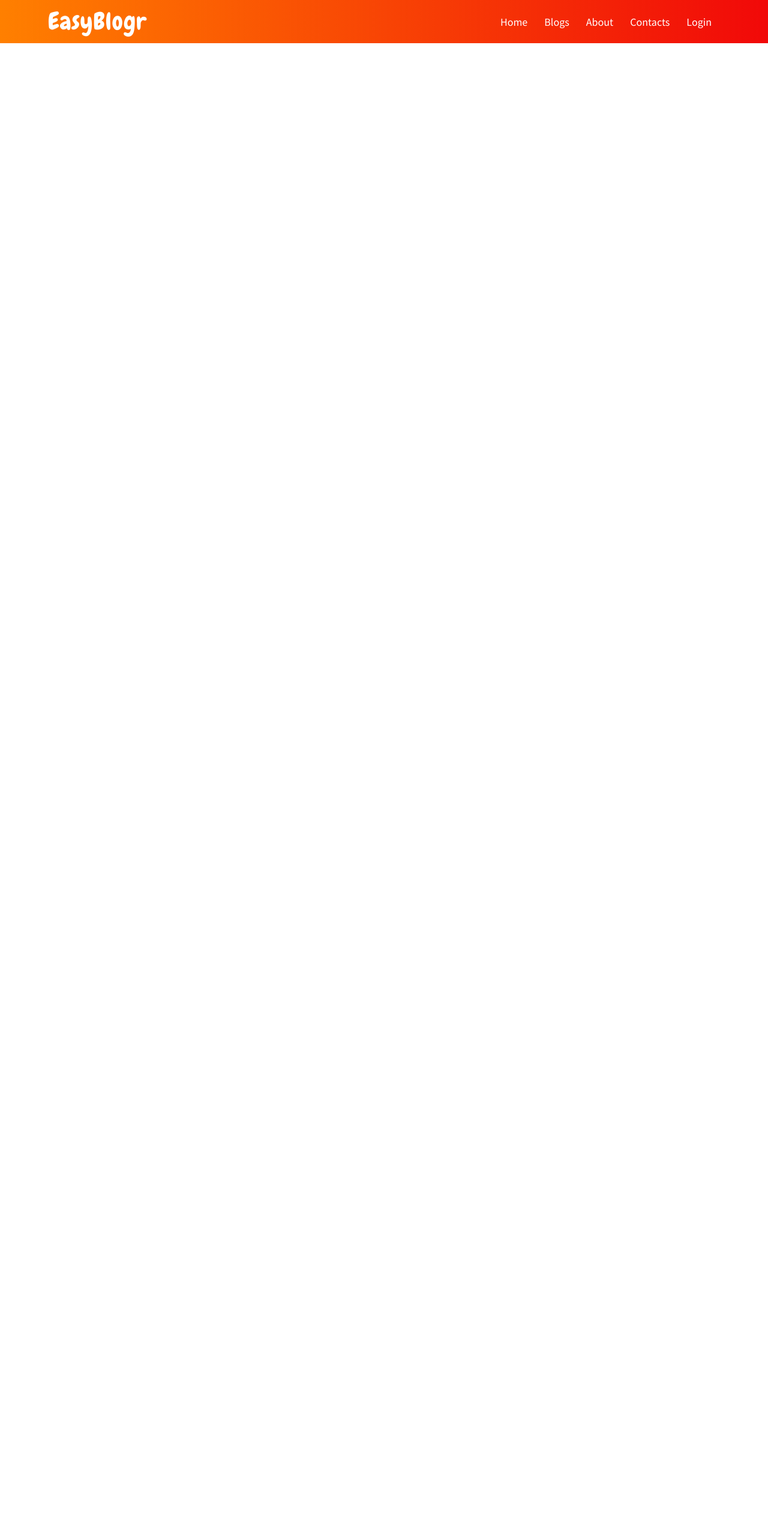
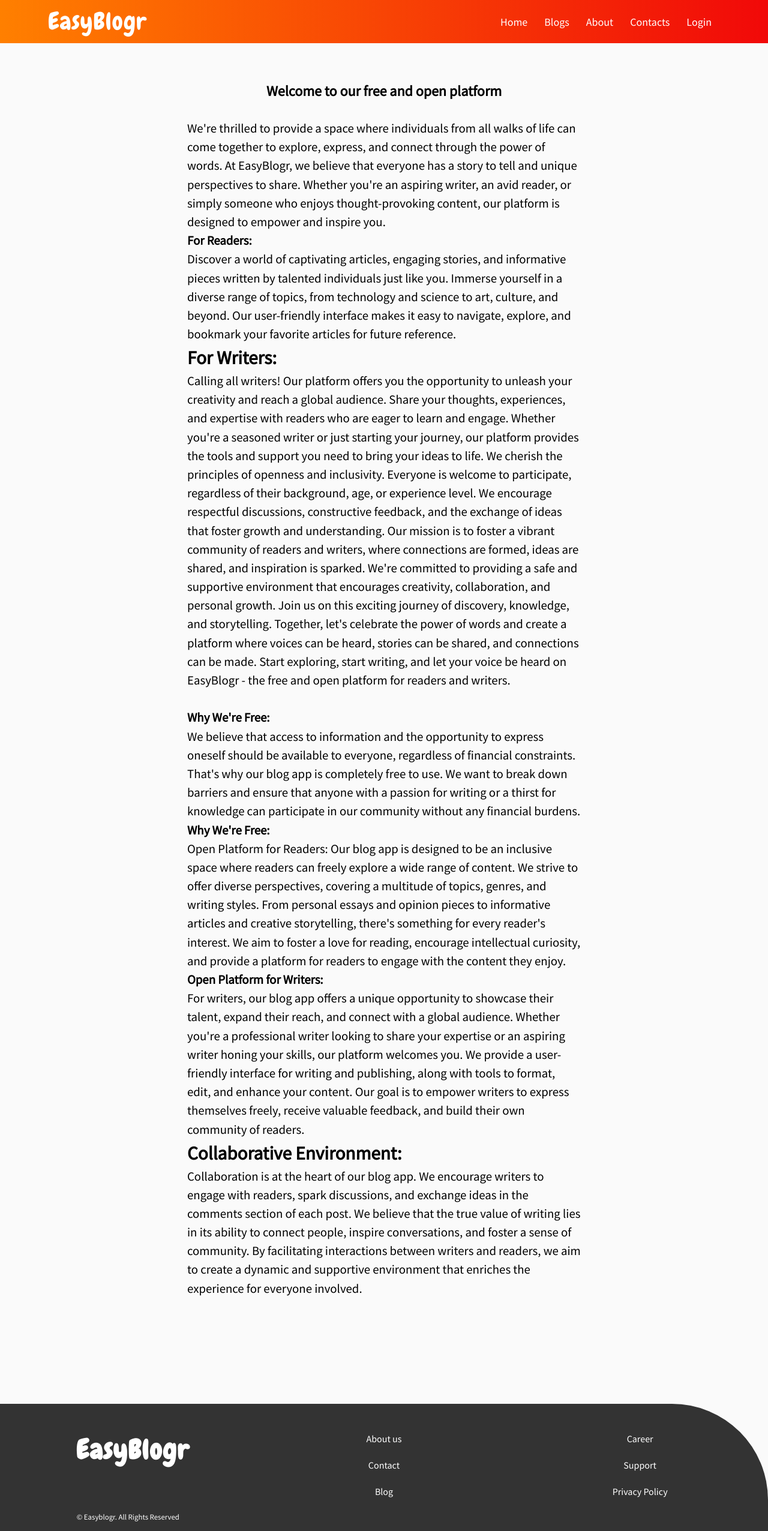
Before and after one commit to usmancmd/easyblogr, a Flask app: page /about in a window 1280 px wide. Shown: the whole page at 60% size. Before the commit the page ends 72 px from the top, so only its background shows below. Run offline with Flask 2, Linux system fonts and the light colour scheme; some libraries are stand-ins or nearby versions.

Commit message:
Add templates files

```diff
--- a/templates/about.html
+++ b/templates/about.html
@@ -1,3 +1,51 @@
 {% extends 'base.html' %}
 
-<h2>hello world</h2>
+{% block head %}
+    <link rel="stylesheet" type="text/css" href="{{ url_for('static', filename='css/about.css') }}">
+{% endblock %}
+
+{% block body %}
+	<div class="about-container">
+		<h2 style="text-align: center;">Welcome to our free and open platform</h2>
+		<div class="about-content">
+			<p>
+				We're thrilled to provide a space where individuals from all walks of life can come together to explore, express, and connect through the power of words.
+
+				At EasyBlogr, we believe that everyone has a story to tell and unique perspectives to share. Whether you're an aspiring writer, an avid reader, or simply someone who enjoys thought-provoking content, our platform is designed to empower and inspire you.
+				<br>
+				<h4>For Readers:</h4>
+				Discover a world of captivating articles, engaging stories, and informative pieces written by talented individuals just like you. Immerse yourself in a diverse range of topics, from technology and science to art, culture, and beyond. Our user-friendly interface makes it easy to navigate, explore, and bookmark your favorite articles for future reference.
+				<br>
+				<h2>For Writers:</h2>
+				Calling all writers! Our platform offers you the opportunity to unleash your creativity and reach a global audience. Share your thoughts, experiences, and expertise with readers who are eager to learn and engage. Whether you're a seasoned writer or just starting your journey, our platform provides the tools and support you need to bring your ideas to life.
+
+				We cherish the principles of openness and inclusivity. Everyone is welcome to participate, regardless of their background, age, or experience level. We encourage respectful discussions, constructive feedback, and the exchange of ideas that foster growth and understanding.
+
+				Our mission is to foster a vibrant community of readers and writers, where connections are formed, ideas are shared, and inspiration is sparked. We're committed to providing a safe and supportive environment that encourages creativity, collaboration, and personal growth.
+
+				Join us on this exciting journey of discovery, knowledge, and storytelling. Together, let's celebrate the power of words and create a platform where voices can be heard, stories can be shared, and connections can be made.
+
+				Start exploring, start writing, and let your voice be heard on EasyBlogr - the free and open platform for readers and writers.
+			</p>
+
+			<p>
+				<br>
+				<h4>Why We're Free:</h4>
+				We believe that access to information and the opportunity to express oneself should be available to everyone, regardless of financial constraints. That's why our blog app is completely free to use. We want to break down barriers and ensure that anyone with a passion for writing or a thirst for knowledge can participate in our community without any financial burdens.
+				<br>
+				<h4>Why We're Free:</h4>
+				Open Platform for Readers:
+				Our blog app is designed to be an inclusive space where readers can freely explore a wide range of content. We strive to offer diverse perspectives, covering a multitude of topics, genres, and writing styles. From personal essays and opinion pieces to informative articles and creative storytelling, there's something for every reader's interest. We aim to foster a love for reading, encourage intellectual curiosity, and provide a platform for readers to engage with the content they enjoy.
+
+				<br>
+				<h4>Open Platform for Writers:</h2>
+				For writers, our blog app offers a unique opportunity to showcase their talent, expand their reach, and connect with a global audience. Whether you're a professional writer looking to share your expertise or an aspiring writer honing your skills, our platform welcomes you. We provide a user-friendly interface for writing and publishing, along with tools to format, edit, and enhance your content. Our goal is to empower writers to express themselves freely, receive valuable feedback, and build their own community of readers.
+
+				<br>
+				<h2>Collaborative Environment:</h2>
+				Collaboration is at the heart of our blog app. We encourage writers to engage with readers, spark discussions, and exchange ideas in the comments section of each post. We believe that the true value of writing lies in its ability to connect people, inspire conversations, and foster a sense of community. By facilitating interactions between writers and readers, we aim to create a dynamic and supportive environment that enriches the experience for everyone involved.
+			</p>
+		</div>
+	</div>
+{% include 'footer.html' %}
+{% endblock %}
--- a/templates/navbar.html
+++ b/templates/navbar.html
@@ -185,7 +185,7 @@
                 <li class="btn-links"><a href="/">Home</a></li>
                 <li class="btn-links"><a href="/blogs">Blogs</a></li>
                 <li class="btn-links"><a href="/about">About</a></li>
-                <li class="btn-links"><a href="/login">Contacts</a></li>
+                <li class="btn-links"><a href="/contacts">Contacts</a></li>
                 <li class="btn-links"><a href="/login">Login</a></li>
             </div>
         </ul>
--- a/templates/signup.html
+++ b/templates/signup.html
@@ -65,12 +65,6 @@
 				</div>
 				<br/>
 
-				<div>
-					<br/>
-					{{ form.confirm_password(class=" input-control") }}
-				</div>
-				<br/>
-
 				<br/>
 				<div class="btn-signup">
 					{{ form.submit(class="btn-signup button") }}
```
Also changed, not shown: templates/contacts.html (added, +19 -0 lines), templates/profile.html (+1 -18 lines), templates/test.html (+20 -1 lines).
